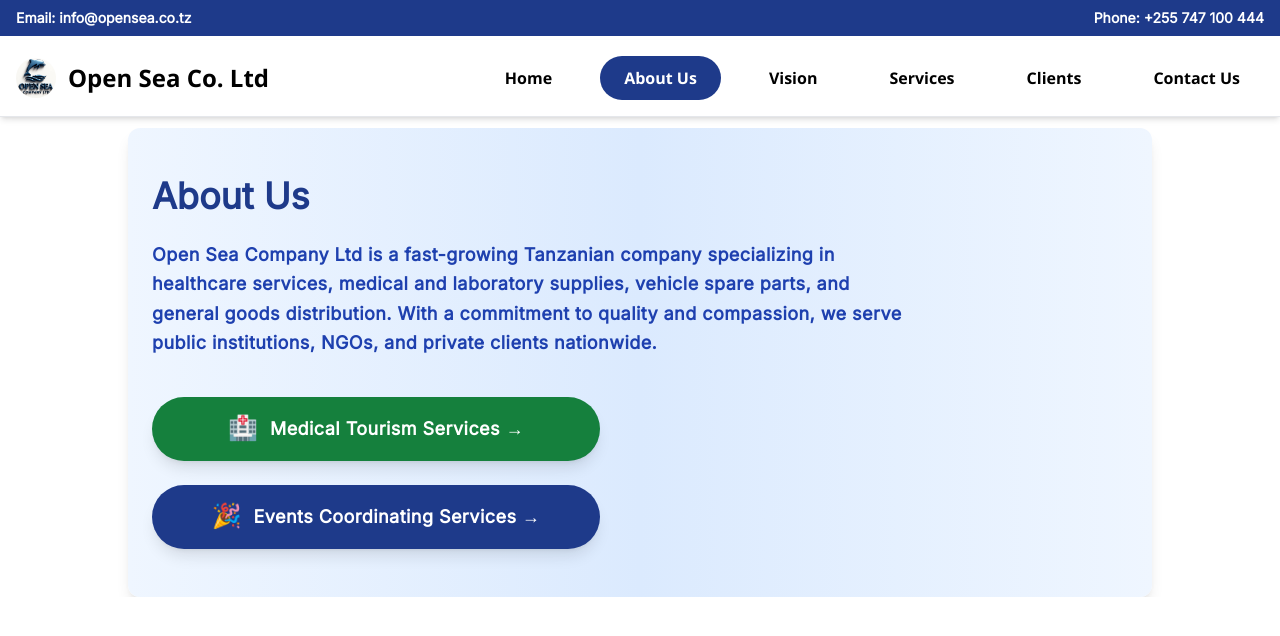
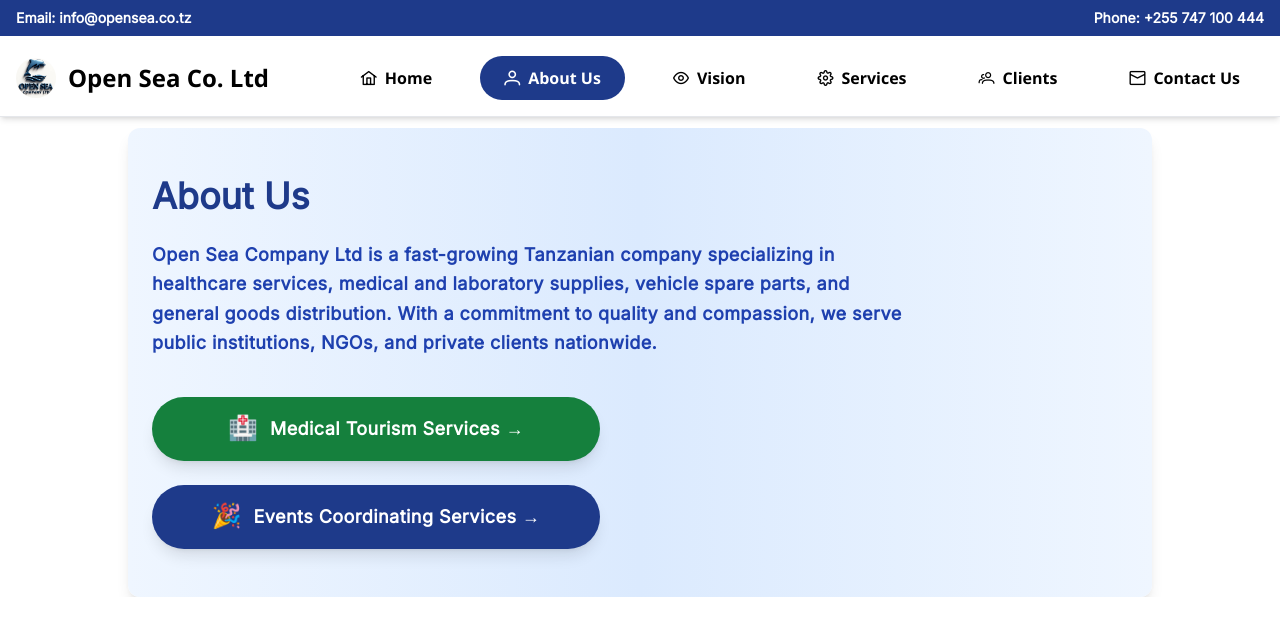
Before and after one commit to nshobairwe/vueProject-Tailwind-primeicon, a Vue app: page /aboutus in a window 1280 px wide. Shown: the top 636 px of the page. Built offline with nearby package versions, Linux system fonts and the light colour scheme.

Commit message:
icons added

```diff
--- a/src/components/Navbar.vue
+++ b/src/components/Navbar.vue
@@ -1,7 +1,6 @@
 <script setup>
 import { ref, onMounted, onUnmounted } from "vue";
 import { RouterLink, useRoute } from "vue-router";
-import TheLastComponent from "./TheLastComponent.vue";
 
 const menuOpen = ref(false);
 const route = useRoute();
@@ -89,7 +88,9 @@
   border-radius: 9999px;
   transition: background-color 0.25s ease, color 0.25s ease;
   user-select: none;
-  display: block;
+  display: flex;
+  align-items: center;
+  gap: 0.5rem;
 }
 
 .menu-mobile ul li a:hover,
@@ -121,7 +122,9 @@
   border-radius: 9999px;
   transition: background-color 0.25s ease, color 0.25s ease;
   user-select: none;
-  display: block;
+  display: flex;
+  align-items: center;
+  gap: 0.5rem;
 }
 
 .desktop-menu a:hover,
@@ -190,12 +193,24 @@
 
       <!-- Desktop menu -->
       <div class="desktop-menu hidden md:flex">
-        <RouterLink to="/" :class="[isActiveLink('/') ? 'active' : '']" class="block">Home</RouterLink>
-        <RouterLink to="/aboutus" :class="[isActiveLink('/aboutus') ? 'active' : '']" class="block">About Us</RouterLink>
-        <RouterLink to="/vision" :class="[isActiveLink('/vision') ? 'active' : '']" class="block">Vision</RouterLink>
-        <RouterLink to="/services" :class="[isActiveLink('/services') ? 'active' : '']" class="block">Services</RouterLink>
-        <RouterLink to="/clients" :class="[isActiveLink('/clients') ? 'active' : '']" class="block">Clients</RouterLink>
-        <RouterLink to="/contactUs" :class="[isActiveLink('/contactUs') ? 'active' : '']" class="block">Contact Us</RouterLink>
+        <RouterLink to="/" :class="[isActiveLink('/') ? 'active' : '']" class="block">
+          <i class="pi pi-home"></i> Home
+        </RouterLink>
+        <RouterLink to="/aboutus" :class="[isActiveLink('/aboutus') ? 'active' : '']" class="block">
+          <i class="pi pi-user"></i> About Us
+        </RouterLink>
+        <RouterLink to="/vision" :class="[isActiveLink('/vision') ? 'active' : '']" class="block">
+          <i class="pi pi-eye"></i> Vision
+        </RouterLink>
+        <RouterLink to="/services" :class="[isActiveLink('/services') ? 'active' : '']" class="block">
+          <i class="pi pi-cog"></i> Services
+        </RouterLink>
+        <RouterLink to="/clients" :class="[isActiveLink('/clients') ? 'active' : '']" class="block">
+          <i class="pi pi-users"></i> Clients
+        </RouterLink>
+        <RouterLink to="/contactUs" :class="[isActiveLink('/contactUs') ? 'active' : '']" class="block">
+          <i class="pi pi-envelope"></i> Contact Us
+        </RouterLink>
       </div>
     </div>
 
@@ -205,12 +220,36 @@
     <!-- Mobile sliding menu -->
     <div :class="['menu-mobile', menuOpen ? 'open' : '']" @click.stop>
       <ul>
-        <li><RouterLink to="/" @click="closeMenu" :class="[isActiveLink('/') ? 'active' : '']">Home</RouterLink></li>
-        <li><RouterLink to="/aboutus" @click="closeMenu" :class="[isActiveLink('/aboutus') ? 'active' : '']">About Us</RouterLink></li>
-        <li><RouterLink to="/vision" @click="closeMenu" :class="[isActiveLink('/vision') ? 'active' : '']">Vision</RouterLink></li>
-        <li><RouterLink to="/services" @click="closeMenu" :class="[isActiveLink('/services') ? 'active' : '']">Services</RouterLink></li>
-        <li><RouterLink to="/clients" @click="closeMenu" :class="[isActiveLink('/clients') ? 'active' : '']">Clients</RouterLink></li>
-        <li><RouterLink to="/contactUs" @click="closeMenu" :class="[isActiveLink('/contactUs') ? 'active' : '']">ContactUs</RouterLink></li>
+        <li>
+          <RouterLink to="/" @click="closeMenu" :class="[isActiveLink('/') ? 'active' : '']">
+            <i class="pi pi-home"></i> Home
+          </RouterLink>
+        </li>
+        <li>
+          <RouterLink to="/aboutus" @click="closeMenu" :class="[isActiveLink('/aboutus') ? 'active' : '']">
+            <i class="pi pi-user"></i> About Us
+          </RouterLink>
+        </li>
+        <li>
+          <RouterLink to="/vision" @click="closeMenu" :class="[isActiveLink('/vision') ? 'active' : '']">
+            <i class="pi pi-eye"></i> Vision
+          </RouterLink>
+        </li>
+        <li>
+          <RouterLink to="/services" @click="closeMenu" :class="[isActiveLink('/services') ? 'active' : '']">
+            <i class="pi pi-cog"></i> Services
+          </RouterLink>
+        </li>
+        <li>
+          <RouterLink to="/clients" @click="closeMenu" :class="[isActiveLink('/clients') ? 'active' : '']">
+            <i class="pi pi-users"></i> Clients
+          </RouterLink>
+        </li>
+        <li>
+          <RouterLink to="/contactUs" @click="closeMenu" :class="[isActiveLink('/contactUs') ? 'active' : '']">
+            <i class="pi pi-envelope"></i> Contact Us
+          </RouterLink>
+        </li>
       </ul>
     </div>
   </nav>
```
